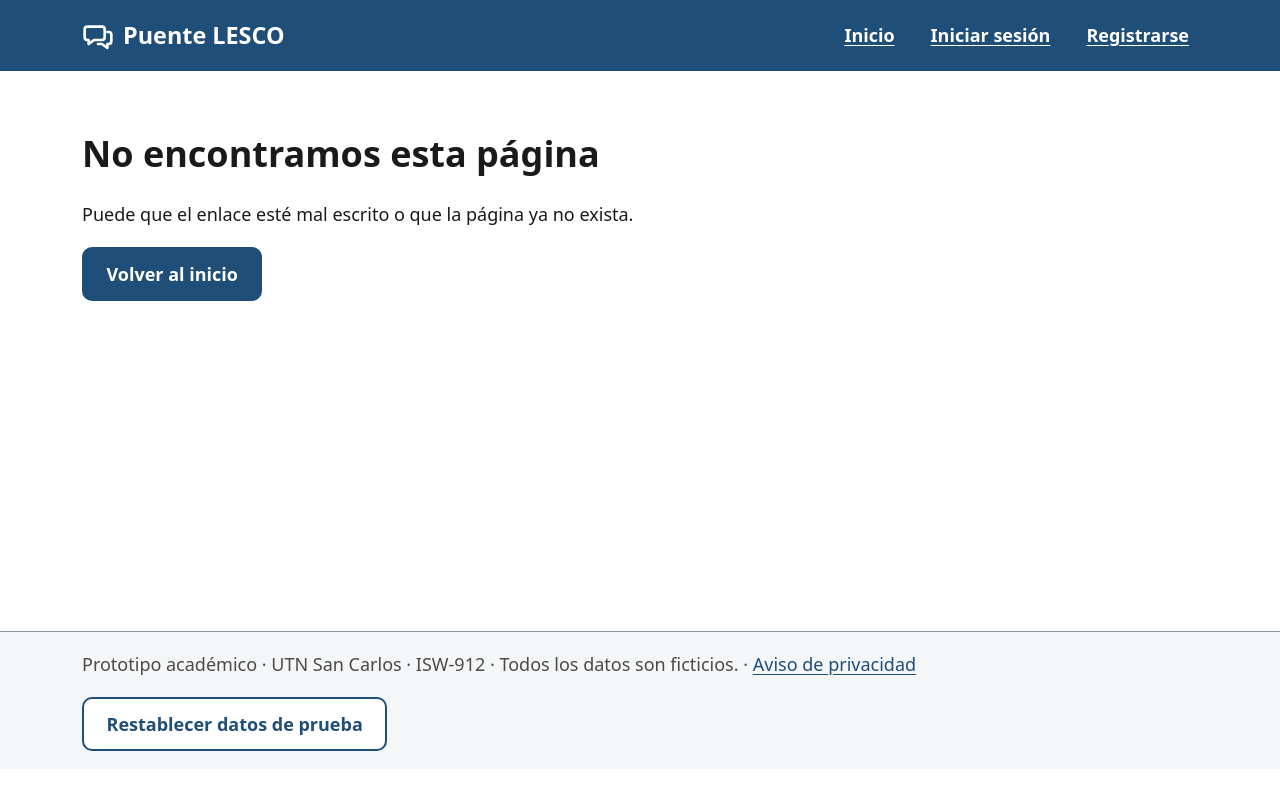
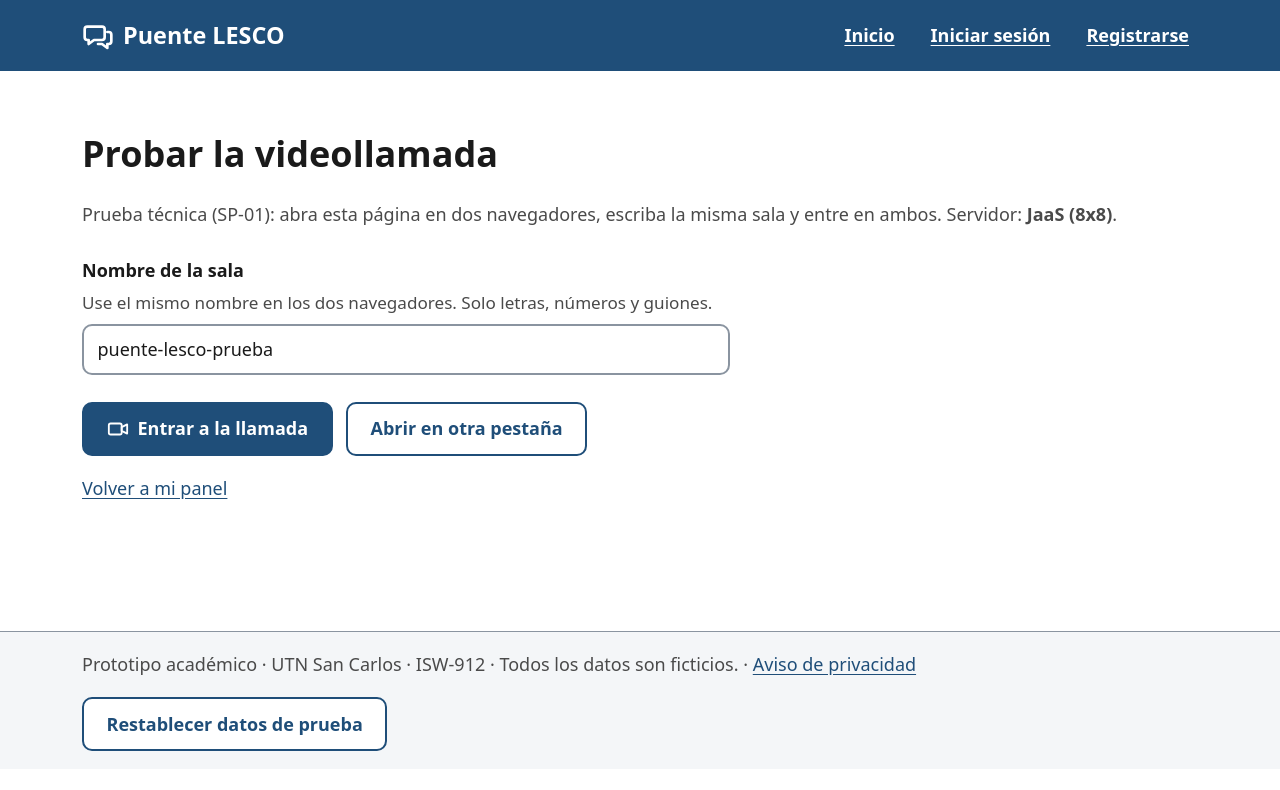
Before and after one commit to emilyzuniga049/Proyecto_Administracion_de_Proyectos_Informaticos, a React (Vite) app in the folder app/: page /videollamada-prueba in a window 1280 px wide. Shown: the top 790 px of the page. Built offline with nearby package versions, Linux system fonts and the light colour scheme; no server answers.

Commit message:
SP-01: prueba de videollamada con Jitsi entre dos navegadores

```diff
--- a/app/src/App.jsx
+++ b/app/src/App.jsx
@@ -6,6 +6,7 @@ import Registro from './pages/Registro.jsx'
 import Panel from './pages/Panel.jsx'
 import Privacidad from './pages/Privacidad.jsx'
 import Disponibilidad from './pages/Disponibilidad.jsx'
+import VideollamadaPrueba from './pages/VideollamadaPrueba.jsx'
 import NoEncontrada from './pages/NoEncontrada.jsx'
 
 export default function App() {
@@ -18,6 +19,7 @@ export default function App() {
         <Route path="panel" element={<Panel />} />
         <Route path="privacidad" element={<Privacidad />} />
         <Route path="disponibilidad" element={<Disponibilidad />} />
+        <Route path="videollamada-prueba" element={<VideollamadaPrueba />} />
         <Route path="*" element={<NoEncontrada />} />
       </Route>
     </Routes>
--- /dev/null
+++ b/app/src/lib/jitsi.js
@@ -0,0 +1,57 @@
+// Configuración de la videollamada (SP-01, decisión D-02).
+//
+// Por defecto usa el servidor público meet.jit.si: no necesita cuenta, pero las
+// llamadas incrustadas se cortan a los 5 minutos (suficiente para la prueba y la demo).
+// Para usar JaaS (8x8, plan gratuito sin límite de minutos), cree la cuenta, copie su
+// App ID y póngalo en un archivo app/.env.local o en las variables de Vercel:
+//   VITE_JAAS_APP_ID=vpaas-magic-cookie-xxxxxxxx
+// Nota: JaaS puede pedir un token (JWT) para entrar a las salas. Esa es una de las
+// cosas que SP-01 debe comprobar y documentar en la Sección 11.
+
+const APP_ID = import.meta.env.VITE_JAAS_APP_ID
+
+export const SERVIDOR = APP_ID
+  ? { dominio: '8x8.vc', script: `https://8x8.vc/${APP_ID}/external_api.js`, nombre: 'JaaS (8x8)' }
+  : { dominio: 'meet.jit.si', script: 'https://meet.jit.si/external_api.js', nombre: 'meet.jit.si' }
+
+/** Nombre completo de la sala en el servidor elegido. */
+export function nombreSala(sala) {
+  return APP_ID ? `${APP_ID}/${sala}` : sala
+}
+
+/** Enlace para abrir la misma sala en otra pestaña (plan B del riesgo R-02). */
+export function enlaceSala(sala) {
+  return `https://${SERVIDOR.dominio}/${nombreSala(sala)}`
+}
+
+/** Convierte un texto en un nombre de sala seguro: minúsculas, números y guiones. */
+export function limpiarSala(texto) {
+  return (texto || '')
+    .normalize('NFD')
+    .replace(/[̀-ͯ]/g, '')
+    .toLowerCase()
+    .replace(/[^a-z0-9]+/g, '-')
+    .replace(/^-+|-+$/g, '')
+    .slice(0, 60)
+}
+
+let cargando = null
+
+/** Carga el script de Jitsi una sola vez y devuelve la clase JitsiMeetExternalAPI. */
+export function cargarJitsi() {
+  if (window.JitsiMeetExternalAPI) return Promise.resolve(window.JitsiMeetExternalAPI)
+  if (!cargando) {
+    cargando = new Promise((resolver, rechazar) => {
+      const script = document.createElement('script')
+      script.src = SERVIDOR.script
+      script.async = true
+      script.onload = () => resolver(window.JitsiMeetExternalAPI)
+      script.onerror = () => {
+        cargando = null
+        rechazar(new Error('No se pudo cargar el servicio de videollamada.'))
+      }
+      document.head.appendChild(script)
+    })
+  }
+  return cargando
+}
--- /dev/null
+++ b/app/src/pages/VideollamadaPrueba.css
@@ -0,0 +1,28 @@
+.videollamada {
+  max-width: 64rem;
+}
+
+.videollamada__form {
+  max-width: 36rem;
+}
+
+/* El contenedor existe siempre (Jitsi lo necesita), pero solo se ve durante la llamada */
+.videollamada__marco {
+  display: none;
+}
+
+.videollamada__marco--activo {
+  display: block;
+  height: 70vh;
+  min-height: 26rem;
+  margin: 1rem 0;
+  border: 2px solid var(--borde);
+  border-radius: var(--radio);
+  overflow: hidden;
+  background: #000;
+}
+
+.boton[disabled] {
+  opacity: 0.7;
+  cursor: wait;
+}
--- /dev/null
+++ b/app/src/pages/VideollamadaPrueba.jsx
@@ -0,0 +1,132 @@
+import { useEffect, useId, useRef, useState } from 'react'
+import { Link } from 'react-router-dom'
+import Icono from '../components/Icono.jsx'
+import { useSesion } from '../lib/useSesion.js'
+import { SERVIDOR, cargarJitsi, enlaceSala, limpiarSala, nombreSala } from '../lib/jitsi.js'
+import './Formularios.css'
+import './VideollamadaPrueba.css'
+
+// SP-01 · Prueba de concepto de videollamada entre dos navegadores (Dylan).
+// Cómo probar: abrir esta página en dos navegadores o dos equipos, escribir la misma sala
+// y entrar en ambos. Si los dos se ven y se escuchan, la videollamada es viable.
+export default function VideollamadaPrueba() {
+  const usuario = useSesion()
+  const idSala = useId()
+  const contenedor = useRef(null)
+  const api = useRef(null)
+  const [sala, setSala] = useState('puente-lesco-prueba')
+  const [estado, setEstado] = useState('inactiva') // inactiva | cargando | en-llamada | error
+  const [mensaje, setMensaje] = useState('')
+
+  const salaLimpia = limpiarSala(sala) || 'puente-lesco-prueba'
+
+  // Cierra la llamada al salir de la página
+  useEffect(() => () => api.current?.dispose(), [])
+
+  async function entrar(evento) {
+    evento.preventDefault()
+    setEstado('cargando')
+    setMensaje('')
+    try {
+      const JitsiMeetExternalAPI = await cargarJitsi()
+      api.current?.dispose()
+      api.current = new JitsiMeetExternalAPI(SERVIDOR.dominio, {
+        roomName: nombreSala(salaLimpia),
+        parentNode: contenedor.current,
+        width: '100%',
+        height: '100%',
+        lang: 'es',
+        userInfo: { displayName: usuario?.nombre ?? 'Invitado de prueba' },
+        configOverwrite: {
+          // Entra directo a la sala, sin la pantalla previa de Jitsi
+          prejoinConfig: { enabled: false },
+          // En el celular no ofrece abrir la app de Jitsi: todo pasa en el navegador
+          disableDeepLinking: true,
+        },
+      })
+      api.current.addListener('videoConferenceJoined', () => {
+        setEstado('en-llamada')
+        setMensaje(`Está en la sala "${salaLimpia}".`)
+      })
+      api.current.addListener('readyToClose', salir)
+      setEstado('en-llamada')
+    } catch (error) {
+      setEstado('error')
+      setMensaje(error.message)
+    }
+  }
+
+  function salir() {
+    api.current?.dispose()
+    api.current = null
+    setEstado('inactiva')
+    setMensaje('Salió de la llamada.')
+  }
+
+  return (
+    <div className="videollamada">
+      <h1>Probar la videollamada</h1>
+      <p className="formulario-pagina__intro">
+        Prueba técnica (SP-01): abra esta página en dos navegadores, escriba la misma sala y entre
+        en ambos. Servidor: <strong>{SERVIDOR.nombre}</strong>.
+      </p>
+
+      {estado !== 'en-llamada' && (
+        <form className="formulario videollamada__form" onSubmit={entrar}>
+          <div className="campo">
+            <label htmlFor={idSala} className="campo__etiqueta">
+              Nombre de la sala
+            </label>
+            <p id={`${idSala}-ayuda`} className="campo__ayuda">
+              Use el mismo nombre en los dos navegadores. Solo letras, números y guiones.
+            </p>
+            <div className="campo__control">
+              <input
+                id={idSala}
+                value={sala}
+                onChange={(e) => setSala(e.target.value)}
+                aria-describedby={`${idSala}-ayuda`}
+              />
+            </div>
+          </div>
+          <p className="acciones-formulario">
+            <button type="submit" className="boton" disabled={estado === 'cargando'}>
+              <Icono nombre="video" tamano={22} />
+              {estado === 'cargando' ? 'Conectando…' : 'Entrar a la llamada'}
+            </button>
+            <a className="boton boton--secundario" href={enlaceSala(salaLimpia)} target="_blank" rel="noopener noreferrer">
+              Abrir en otra pestaña
+            </a>
+          </p>
+        </form>
+      )}
+
+      {mensaje && (
+        <p className={`mensaje mensaje--${estado === 'error' ? 'error' : 'exito'}`} role={estado === 'error' ? 'alert' : 'status'}>
+          <Icono nombre={estado === 'error' ? 'alerta' : 'listo'} tamano={22} />
+          {mensaje}
+          {estado === 'error' && ' Pruebe con el botón "Abrir en otra pestaña".'}
+        </p>
+      )}
+
+      <div
+        ref={contenedor}
+        className={`videollamada__marco${estado === 'en-llamada' ? ' videollamada__marco--activo' : ''}`}
+        aria-label="Videollamada"
+        role="region"
+      />
+
+      {estado === 'en-llamada' && (
+        <p className="acciones-formulario">
+          <button type="button" className="boton boton--peligro" onClick={salir}>
+            Salir de la llamada
+          </button>
+        </p>
+      )}
+
+      <p>
+        <Link to="/panel">Volver a mi panel</Link>
+      </p>
+    </div>
+  )
+}
```
Also changed, not shown: 1 other file (tests, documents, lock files or other folders).
